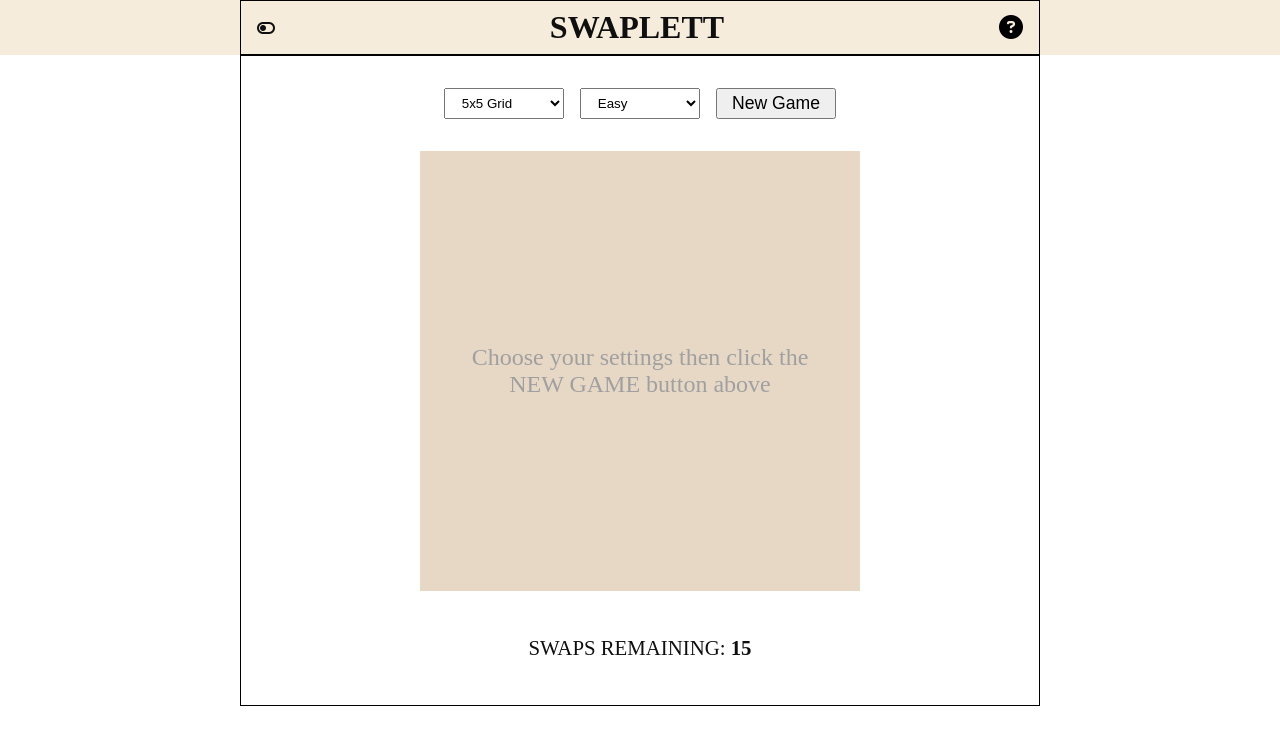
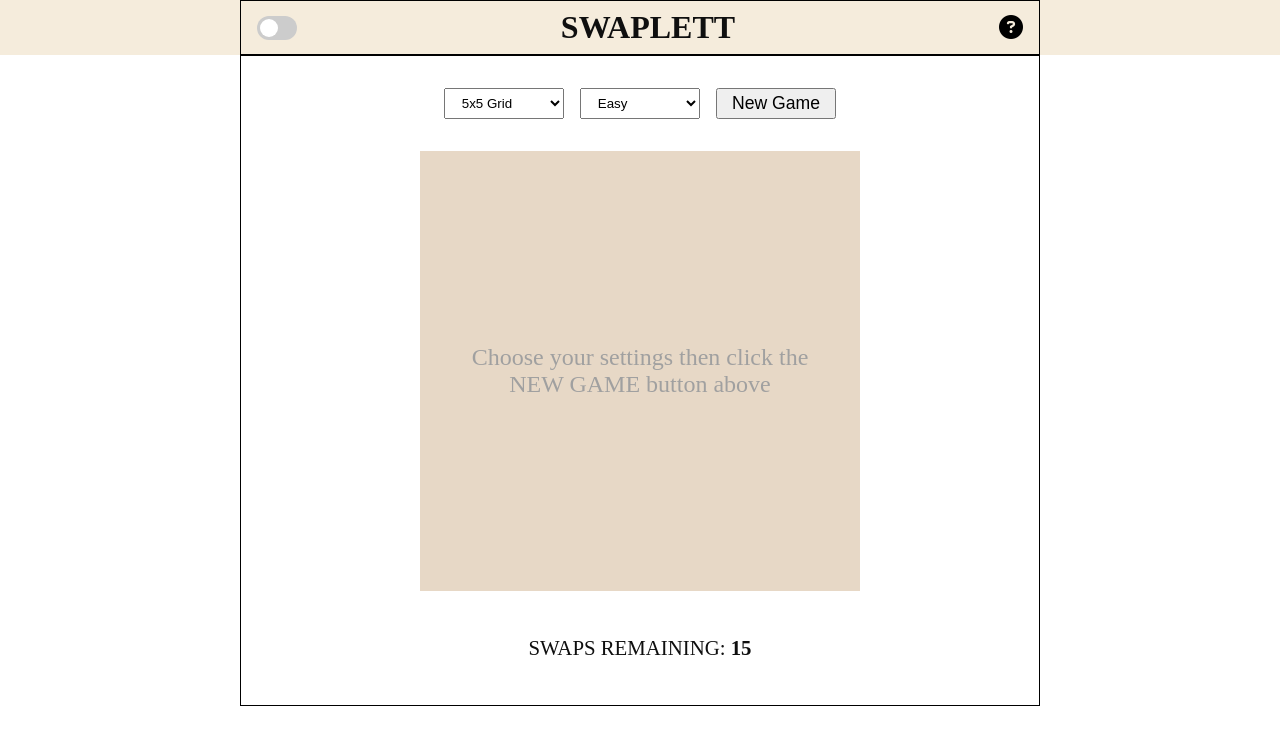
Before and after one commit to lowrycode/swaplett-project, a plain HTML site: page index.html in a window 1280 px wide. Shown: the top 743 px of the page. Drawn offline with Linux system fonts and the light colour scheme.

Commit message:
Add toggle switch for dark mode

```diff
--- a/index.html
+++ b/index.html
@@ -24,8 +24,10 @@
     <header>
         <div id="top" class="container">
             <div id="dark-mode">
-                <!-- Temporary placeholder - implement this later -->
-                <i class="fa-solid fa-toggle-off"></i>
+                <label for="dark-mode-checkbox" class="switch">
+                    <input id="dark-mode-checkbox" type="checkbox">
+                    <span class="slider"></span>
+                </label>
             </div>
             <div id="game-logo">
                 <!-- Design a nice logo to put here and hide the title later -->
```
